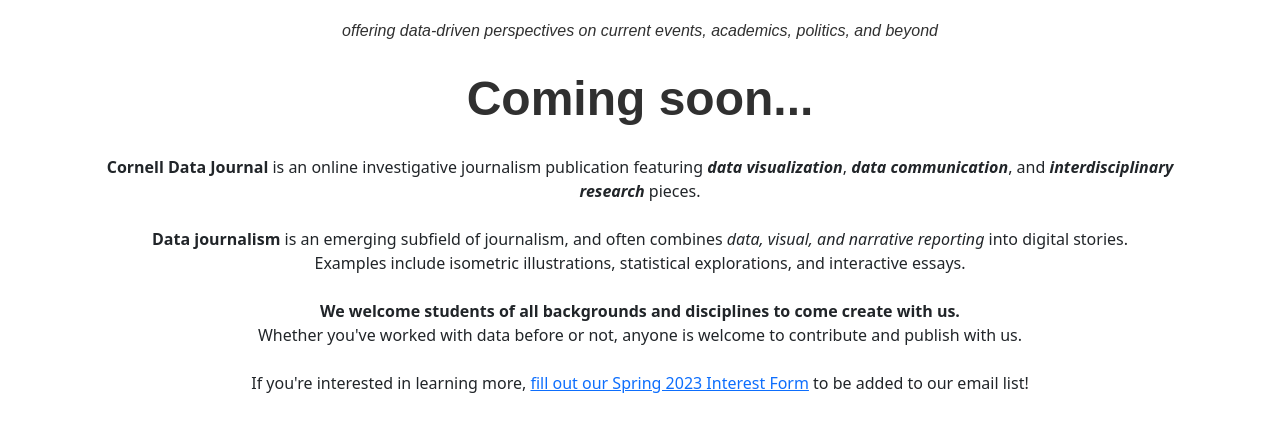
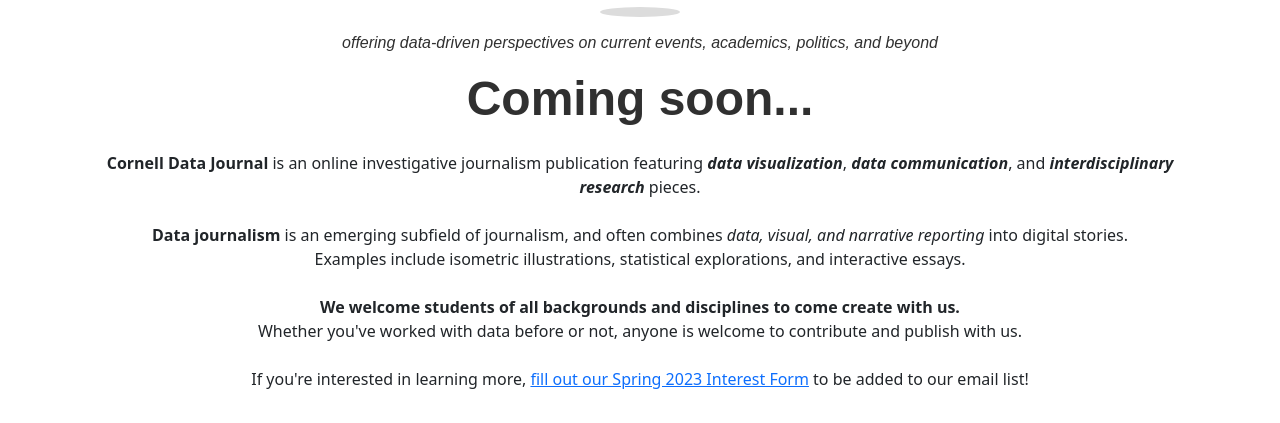
Before and after one commit to ahmedksultan/cdj-new, a plain HTML site: page index.html in a window 1280 px wide. Shown: the part 282-705 px from the top of the page. Drawn offline with nearby package versions, Linux system fonts and the light colour scheme; a web font is replaced by a local one.

Commit message:
shadowking

```diff
--- a/index.html
+++ b/index.html
@@ -28,13 +28,16 @@
             <div class='floating logo_container' >
                 <img src='src/img/logo.png' style='height: 25vh; width:auto'>
             </div>
-            <div class='blank_space' style='height: 2.5vh;'></div>
+            <svg height="20" width="100">
+                <ellipse cx="50" cy="10" rx="40" ry="5" stroke="none" fill="gainsboro" />
+            </svg>
+            <div class='blank_space' style='height: 1vh;'></div>
             <div class='tagcontainer text-justify'>
                 <span class='tagline'>offering data-driven perspectives on current events, academics, politics, and beyond</span>
             </div>
-            <div class='blank_space' style='height: 2.5vh;'></div>
+            <div class='blank_space' style='height: 1vh;'></div>
             <span class='header'>Coming soon...</span>
-            <div class='blank_space' style='height: 2.5vh;'></div>
+            <div class='blank_space' style='height: 2vh;'></div>
             <span class='desc'>
                 <b>Cornell Data Journal</b> is an online investigative journalism publication featuring <b><i>data visualization</i></b>, <b><i>data communication</i></b>, and <b><i>interdisciplinary research</i></b> pieces.
                 <br> <br>
```
